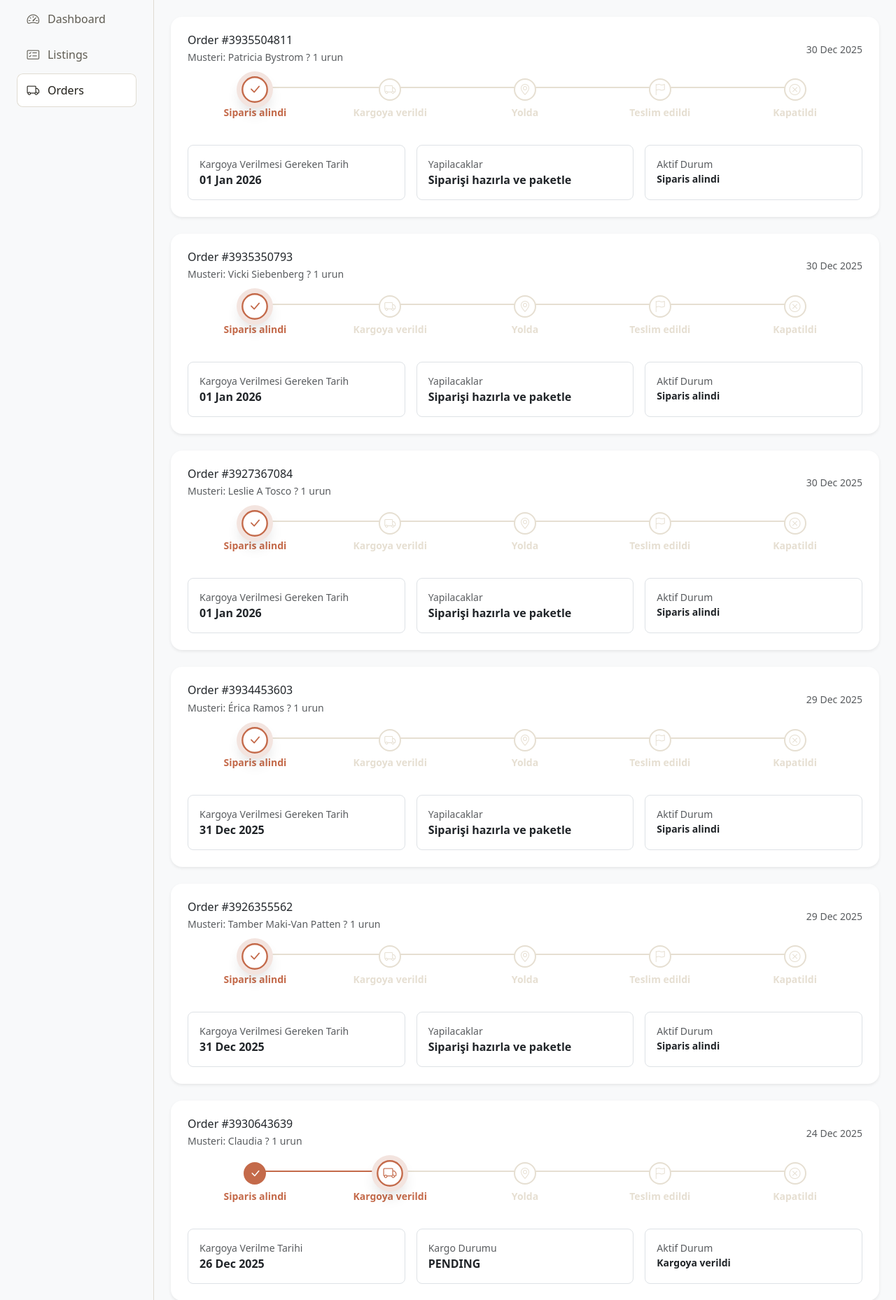
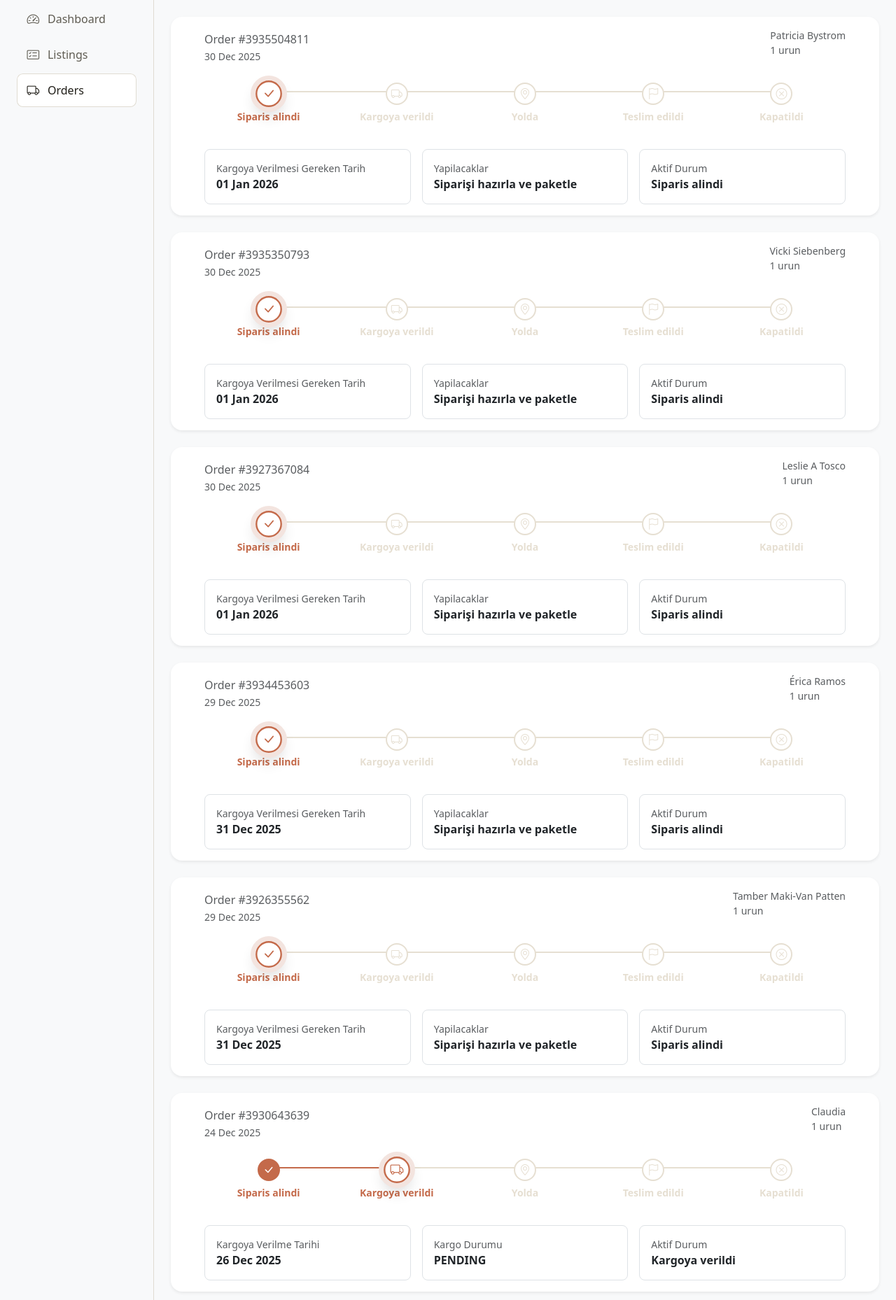
Before and after one commit to aziz-django-projects/etsy-panel, a Django app: page /orders/ in a window 1280 px wide. Shown: the part 105-1963 px from the top of the page at 70% size. Run offline with Django 5.2, Linux system fonts and the light colour scheme; a user stored in the database is signed in; data comes from the database, SQL or seed files in the repository.

Commit message:
some improvments

```diff
--- a/orders/views.py
+++ b/orders/views.py
@@ -39,17 +39,15 @@ def _decorate_details(details, active_label):
         if detail["label"] == "Durum":
             detail["display_label"] = "Aktif Durum"
             detail["display_value"] = active_label
-            detail["is_status"] = True
         else:
             detail["display_label"] = detail["label"]
             detail["display_value"] = _format_detail_value(
                 detail.get("value"), detail.get("value_format")
             )
-            detail["is_status"] = False
     return details
 
 
-def _build_step_details(order, shipment, status, step_state, active_label):
+def _build_step_details(order, shipment, status, active_label):
     if status == Order.Status.RECEIVED:
         dispatch_at = None
         if getattr(order, "expected_ship_date", None):
@@ -151,13 +149,6 @@ def _build_step_details(order, shipment, status, step_state, active_label):
         ]
         return _decorate_details(details, active_label)
 
-    details = [
-        {"label": "Alan 1", "value": "Eklenecek"},
-        {"label": "Alan 2", "value": "Eklenecek"},
-        {"label": "Durum", "value": STEP_STATE_LABELS.get(step_state, "Beklemede")},
-    ]
-    return _decorate_details(details, active_label)
-
 
 def _build_stepper(order, shipment):
     steps = [
@@ -181,7 +172,7 @@ def _build_stepper(order, shipment):
 
         if idx == active_index:
             step["details"] = _build_step_details(
-                order, shipment, status, step["state"], step["label"]
+                order, shipment, status, step["label"]
             )
 
     active_step = steps[active_index] if steps else None
--- a/templates/orders/_details.html
+++ b/templates/orders/_details.html
@@ -2,10 +2,6 @@
     {% for detail in card.active_step.details %}
     <div class="col-12 col-md-4">
         <div class="border rounded-3 p-3 h-100">
-            {% if detail.is_status %}
-            <div class="text-muted small">{{ detail.display_label }}</div>
-            <div class="small fw-semibold">{{ detail.display_value }}</div>
-            {% else %}
             <div class="text-muted small">{{ detail.display_label }}</div>
             <div class="fw-semibold">{{ detail.display_value }}</div>
             {% if detail.display_label == "Mesaj Durumu" and card.active_step.show_close_button %}
@@ -24,7 +20,6 @@
                 </button>
             </form>
             {% endif %}
-            {% endif %}
         </div>
     </div>
     {% endfor %}
--- a/templates/orders/_summary.html
+++ b/templates/orders/_summary.html
@@ -2,15 +2,16 @@
   <div
     class="d-flex flex-wrap justify-content-between align-items-center gap-3 mb-3"
   >
-    <div>
+    <div class="text-muted small">
       <h2 class="h6 mb-1">Order #{{ card.order.etsy_order_id }}</h2>
-      <div class="text-muted small">
-        Musteri: {{ card.order.buyer_name|default:"-" }} ? {{ card.items_count }} urun
-      </div>
-    </div>
-    <div class="text-muted small">
       {% if card.order.order_created_at %}
       {{ card.order.order_created_at|date:"d M Y" }} {% else %} Tarih bilinmiyor
       {% endif %}
     </div>
+    <div>
+      <div class="text-muted small">
+        {{ card.order.buyer_name|default:"-" }}
+        <p>{{ card.items_count }} urun</p>
+      </div>
+    </div>
   </div>
--- a/templates/orders/home.html
+++ b/templates/orders/home.html
@@ -27,7 +27,7 @@
     {% if order_cards %}
     {% for card in order_cards %}
     <section class="card shadow-sm border-0 rounded-4">
-        <div class="card-body p-4">
+        <div class="card-body px-5">
             {% include "orders/_summary.html" %}
             {% include "orders/_stepper.html" %}
             {% include "orders/_details.html" %}
```
